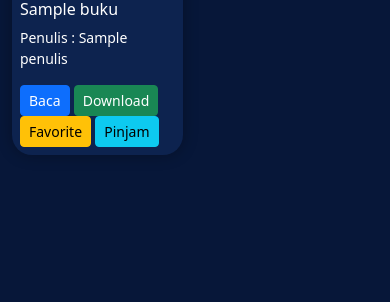
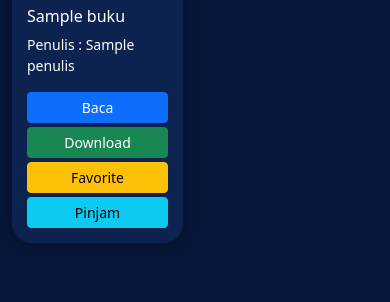
Before and after one commit to husnanhadi110306-svg/perpustakaan-digital, a Flask app: template templates/user.html in a window 390 px wide. Shown: the part 542-844 px from the top of the page. Run offline with Flask 3, Linux system fonts and the light colour scheme; the template is opened without the code that fills it: most values are stand-ins (such as "Sample title", 1, 10 or a date in 2020); parts of the project's set-up code (start-up, migrations or seed data) failed here and were passed over.

Commit message:
rapikan dashboard user

```diff
--- a/templates/user.html
+++ b/templates/user.html
@@ -72,18 +72,18 @@
 
     </form>
 
-    <div class="row">
+    <div class="row g-4">
 
 {% for b in buku_list %}
 
-        <div class="col-6 col-md-4 col-lg-3 mb-4">
+<div class="col-6 col-md-4 col-lg-3">
 
-    <div class="card-buku p-2">
+    <div class="card-buku h-100">
 
         <img
             src="https://ougnllblbwrzewqgskle.supabase.co/storage/v1/object/public/books/gambar/{{ b.gambar }}"
             class="img-fluid rounded mb-2"
-    style="height:220px; object-fit:cover; width:100%;"
+            style="height:220px;width:100%;object-fit:cover;"
         >
 
         <h6>{{ b.nama }}</h6>
@@ -92,6 +92,8 @@
             Penulis : {{ b.penulis }}
         </p>
 
+        <div class="d-grid gap-1">
+
             <a href="https://ougnllblbwrzewqgskle.supabase.co/storage/v1/object/public/books/pdf/{{ b.pdf }}"
                target="_blank"
                class="btn btn-primary btn-sm">
@@ -99,7 +101,6 @@
             </a>
 
             <a href="https://ougnllblbwrzewqgskle.supabase.co/storage/v1/object/public/books/pdf/{{ b.pdf }}"
-   download
                class="btn btn-success btn-sm">
                Download
             </a>
```
Also changed, not shown: static/style.css (+17 -0 lines). Lines whose indentation alone changed are shown as unchanged.
